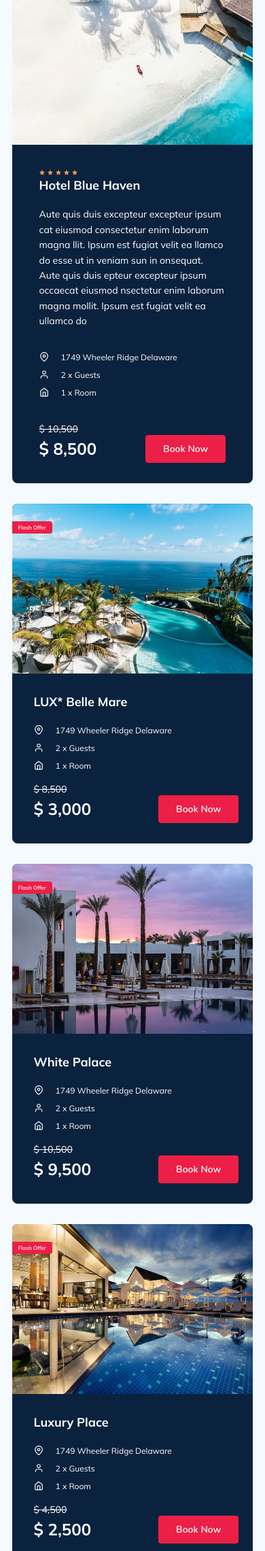
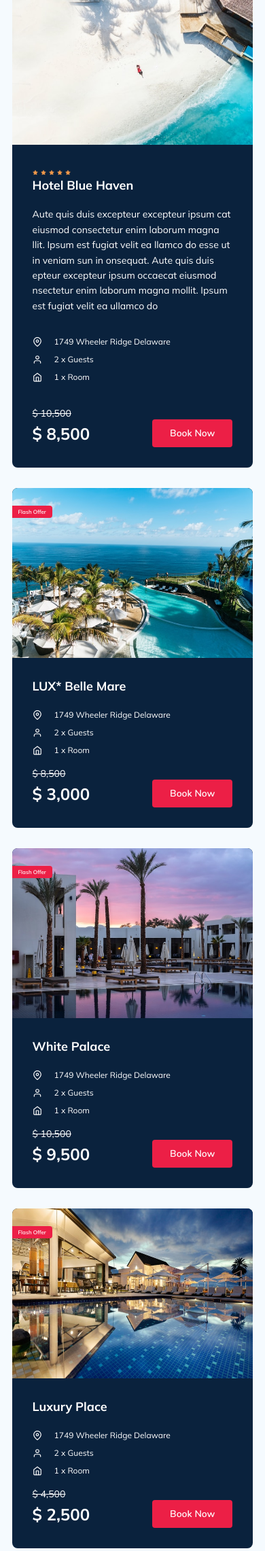
Before and after one commit to Olia-tsk/tour-plan, a PHP site: page / in a window 390 px wide. Shown: the part 1385-3667 px from the top of the page at 68% size. Run offline with PHP 8.4, Linux system fonts and the light colour scheme; some libraries are stand-ins or nearby versions.

Commit message:
fix padding at packages section

```diff
--- a/css/style.css
+++ b/css/style.css
@@ -1822,16 +1822,15 @@ template {
   .packages-card {
     grid-column: span 4;
   }
+  .packages-card__info {
+    padding: 30px;
+  }
   .packages-card__main {
     flex-direction: column;
     align-items: flex-start;
   }
   .packages-card__main-image {
     height: 350px;
-  }
-  .packages-card__main-info {
-    padding-left: 40px;
-    padding-right: 40px;
   }
   .packages-card__img-container {
     width: 100%;
--- a/sass/_media.sass
+++ b/sass/_media.sass
@@ -274,14 +274,13 @@
   .packages
     &-card
       grid-column: span 4
+      &__info
+        padding: 30px
       &__main
         flex-direction: column
         align-items: flex-start
         &-image
           height: 350px
-        &-info
-          padding-left: 40px
-          padding-right: 40px
       &__img
         &-container
           width: 100%
```
Also changed, not shown: 1 other file.
